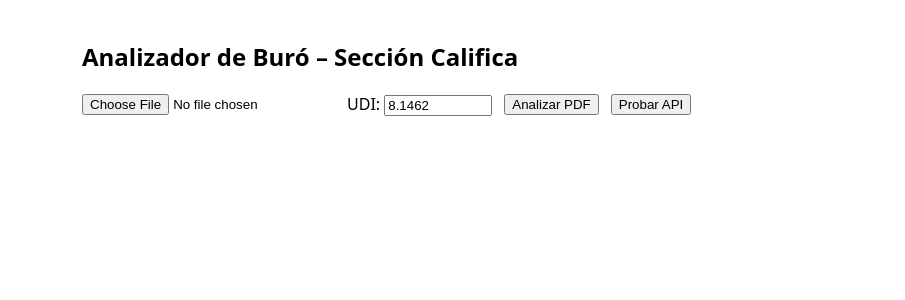
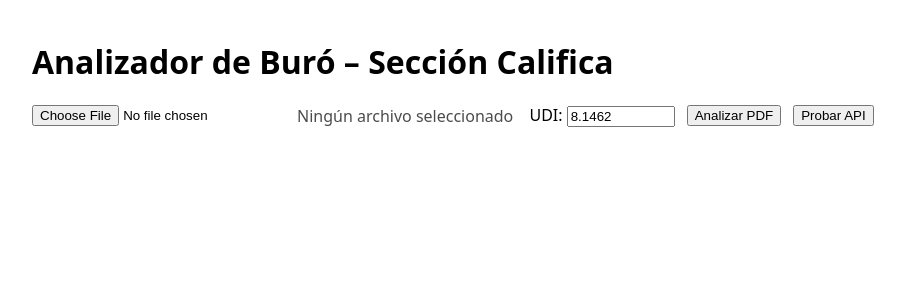
Before and after one commit to Fdkuba90/Probabilidad-de-Incumplimiento-, a Next.js app: page / in a window 1280 px wide. Shown: the top 300 px of the page, without its empty margins (58-963 px from the left). Built offline with nearby package versions, Linux system fonts and the light colour scheme.

Commit message:
Update index.js

```diff
--- a/pages/index.js
+++ b/pages/index.js
@@ -3,49 +3,81 @@ import { useState } from "react";
 export default function Home() {
   const [file, setFile] = useState(null);
   const [udi, setUdi] = useState("8.1462");
-  const [out, setOut] = useState(null);
-  const [err, setErr] = useState("");
+  const [output, setOutput] = useState(null);
+  const [error, setError] = useState("");
 
-  async function analizar() {
-    setErr(""); setOut(null);
+  async function analizarPDF() {
+    setError("");
+    setOutput(null);
+
     try {
       if (!file) throw new Error("Selecciona un PDF.");
       const fd = new FormData();
       fd.append("file", file);
       fd.append("udi", udi);
 
-      const r = await fetch("/api/analyzePdf", { method: "POST", body: fd });
-      const text = await r.text();
-      let data; try { data = JSON.parse(text); } catch { data = { raw: text }; }
-      if (!r.ok) throw new Error(data?.error || text || `HTTP ${r.status}`);
-      setOut(data);
+      const res = await fetch("/api/analyzePdf", {
+        method: "POST",
+        body: fd, // ← multipart/form-data (NO content-type manual)
+      });
+
+      const text = await res.text();
+      let data;
+      try { data = JSON.parse(text); } catch { data = { raw: text }; }
+
+      if (!res.ok) {
+        throw new Error(data?.error || `HTTP ${res.status}`);
+      }
+
+      setOutput(data);
     } catch (e) {
-      setErr(String(e?.message || e));
+      setError(String(e?.message || e));
     }
   }
 
-  async function ping() {
-    setErr(""); setOut(null);
-    const r = await fetch("/api/ping", { method: "POST" });
-    const text = await r.text();
-    setOut({ status: r.status, body: text });
+  async function probarAPI() {
+    setError("");
+    setOutput(null);
+
+    const res = await fetch("/api/ping", { method: "POST" });
+    const body = await res.text();
+    setOutput({ status: res.status, body });
   }
 
   return (
-    <div style={{ maxWidth: 1000, margin: "40px auto", fontFamily: "system-ui, sans-serif" }}>
-      <h2>Analizador de Buró – Sección Califica</h2>
-      <div style={{ display: "flex", gap: 12, alignItems: "center", marginTop: 16, flexWrap: "wrap" }}>
-        <input type="file" accept="application/pdf" onChange={(e)=>setFile(e.target.files?.[0] || null)} />
-        <label>UDI:&nbsp;<input value={udi} onChange={e=>setUdi(e.target.value)} style={{ width: 100 }}/></label>
-        <button onClick={analizar}>Analizar PDF</button>
-        <button onClick={ping}>Probar API</button>
+    <div style={{ maxWidth: 1100, margin: "40px auto", fontFamily: "system-ui, -apple-system, Segoe UI, Roboto, sans-serif" }}>
+      <h1>Analizador de Buró – Sección Califica</h1>
+
+      <div style={{ display: "flex", gap: 12, alignItems: "center", flexWrap: "wrap", margin: "16px 0 8px" }}>
+        <input
+          type="file"
+          accept="application/pdf"
+          onChange={(e) => setFile(e.target.files?.[0] || null)}
+        />
+        <span style={{ opacity: 0.7 }}>{file?.name || "Ningún archivo seleccionado"}</span>
+
+        <label>
+          &nbsp;UDI:&nbsp;
+          <input
+            value={udi}
+            onChange={(e) => setUdi(e.target.value)}
+            style={{ width: 100 }}
+          />
+        </label>
+
+        <button onClick={analizarPDF}>Analizar PDF</button>
+        <button onClick={probarAPI}>Probar API</button>
       </div>
 
-      {err && <p style={{ color: "crimson", marginTop: 16, whiteSpace: "pre-wrap" }}>{err}</p>}
+      {error && (
+        <pre style={{ background: "#fff2f2", color: "#b00020", padding: 12, borderRadius: 8 }}>
+{error}
+        </pre>
+      )}
 
-      {out && (
-        <pre style={{ marginTop: 16, background: "#f6f8fa", padding: 12, borderRadius: 8, whiteSpace: "pre-wrap" }}>
-          {JSON.stringify(out, null, 2)}
+      {output && (
+        <pre style={{ background: "#f6f8fa", padding: 12, borderRadius: 8, whiteSpace: "pre-wrap" }}>
+{JSON.stringify(output, null, 2)}
         </pre>
       )}
     </div>
```
